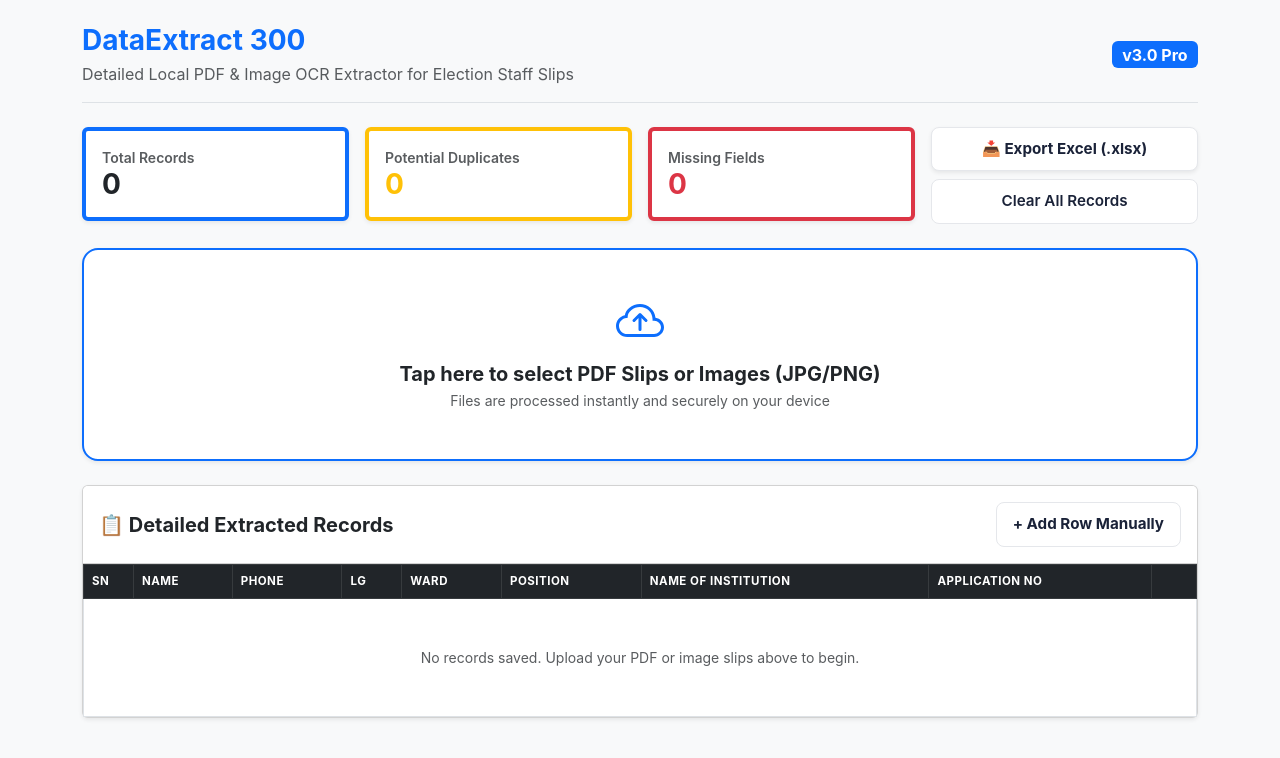
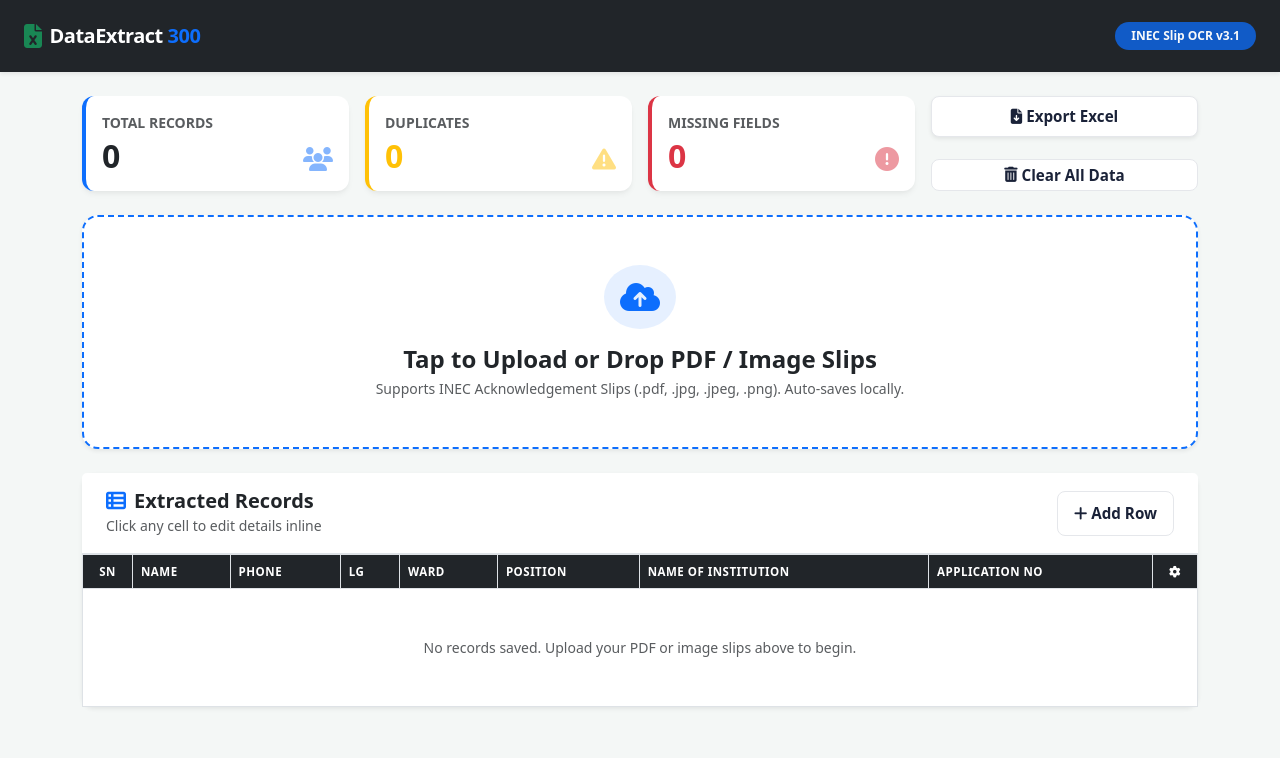
Before and after one commit to gongolatechlab/dataextract-300, a plain HTML site: page index.html in a window 1280 px wide. Drawn offline with nearby package versions, Linux system fonts and the light colour scheme; a script that the page names is missing.

Commit message:
Upgrade page layout with modern Bootstrap cards, FontAwesome icons, and sleek styling

```diff
--- a/index.html
+++ b/index.html
@@ -3,78 +3,114 @@
 <head>
     <meta charset="UTF-8">
     <meta name="viewport" content="width=device-width, initial-scale=1.0">
-    <title>DataExtract 300 - Advanced INEC Slip Extractor</title>
+    <title>DataExtract 300 - Election Staff Extractor</title>
     <link href="https://cdn.jsdelivr.net/npm/bootstrap@5.3.0/css/bootstrap.min.css" rel="stylesheet">
+    <link href="https://cdnjs.cloudflare.com/ajax/libs/font-awesome/6.4.0/css/all.min.css" rel="stylesheet">
     <link rel="stylesheet" href="style.css">
+    <style>
+        body { background-color: #f4f7f6; font-family: system-ui, -apple-system, sans-serif; }
+        .navbar-brand { font-weight: 800; letter-spacing: -0.5px; }
+        .card { border: none; border-radius: 12px; box-shadow: 0 4px 6px -1px rgba(0,0,0,0.05), 0 2px 4px -1px rgba(0,0,0,0.03); }
+        .stat-card { transition: transform 0.2s; }
+        .stat-card:hover { transform: translateY(-2px); }
+        #dropZone { border: 2px dashed #0d6efd !important; background: #ffffff; transition: all 0.3s ease; border-radius: 16px; }
+        #dropZone:hover, #dropZone.dragover { background: #f0f7ff !important; border-color: #0b5ed7 !important; }
+        .table-input { border: 1px solid transparent; background: transparent; width: 100%; padding: 4px 6px; border-radius: 4px; font-size: 0.875rem; }
+        .table-input:focus { border-color: #86b7fe; background: #fff; outline: 0; box-shadow: 0 0 0 0.25rem rgba(13, 110, 253, 0.25); }
+        .table-input:hover { border-color: #dee2e6; background: #fff; }
+        .table th { background-color: #212529 !important; color: white !important; font-weight: 600; white-space: nowrap; }
+    </style>
 </head>
-<body class="bg-light">
-    <div class="container py-4">
-        <header class="pb-3 mb-4 border-bottom d-flex justify-content-between align-items-center">
-            <div>
-                <h1 class="h3 fw-bold text-primary mb-1">DataExtract 300</h1>
-                <p class="text-muted mb-0">Detailed Local PDF & Image OCR Extractor for Election Staff Slips</p>
-            </div>
-            <div>
-                <span class="badge bg-primary fs-6">v3.0 Pro</span>
-            </div>
-        </header>
+<body>
+    <!-- Top Navigation -->
+    <nav class="navbar navbar-dark bg-dark shadow-sm py-3">
+        <div class="container-fluid px-4">
+            <a class="navbar-brand d-flex align-items-center gap-2" href="#">
+                <i class="fa-solid fa-file-excel text-success fs-4"></i>
+                <span>DataExtract <span class="text-primary">300</span></span>
+            </a>
+            <span class="badge bg-primary bg-opacity-75 text-light px-3 py-2 rounded-pill">INEC Slip OCR v3.1</span>
+        </div>
+    </nav>
 
+    <main class="container py-4">
+        <!-- Dashboard Statistics Cards -->
         <div class="row g-3 mb-4">
-            <div class="col-md-3">
-                <div class="card p-3 shadow-sm border-start border-primary border-4">
-                    <span class="text-muted small fw-semibold">Total Records</span>
-                    <h3 id="totalRecords" class="fw-bold mb-0">0</h3>
+            <div class="col-6 col-md-3">
+                <div class="card p-3 stat-card border-start border-primary border-4">
+                    <div class="text-muted small fw-semibold text-uppercase">Total Records</div>
+                    <div class="d-flex align-items-baseline justify-content-between mt-1">
+                        <h2 id="totalRecords" class="fw-bold mb-0 text-dark">0</h2>
+                        <i class="fa-solid fa-users text-primary opacity-50 fs-4"></i>
+                    </div>
                 </div>
             </div>
-            <div class="col-md-3">
-                <div class="card p-3 shadow-sm border-start border-warning border-4">
-                    <span class="text-muted small fw-semibold">Potential Duplicates</span>
-                    <h3 id="duplicateCount" class="fw-bold text-warning mb-0">0</h3>
+            <div class="col-6 col-md-3">
+                <div class="card p-3 stat-card border-start border-warning border-4">
+                    <div class="text-muted small fw-semibold text-uppercase">Duplicates</div>
+                    <div class="d-flex align-items-baseline justify-content-between mt-1">
+                        <h2 id="duplicateCount" class="fw-bold mb-0 text-warning">0</h2>
+                        <i class="fa-solid fa-triangle-exclamation text-warning opacity-50 fs-4"></i>
+                    </div>
                 </div>
             </div>
-            <div class="col-md-3">
-                <div class="card p-3 shadow-sm border-start border-danger border-4">
-                    <span class="text-muted small fw-semibold">Missing Fields</span>
-                    <h3 id="missingCount" class="fw-bold text-danger mb-0">0</h3>
+            <div class="col-6 col-md-3">
+                <div class="card p-3 stat-card border-start border-danger border-4">
+                    <div class="text-muted small fw-semibold text-uppercase">Missing Fields</div>
+                    <div class="d-flex align-items-baseline justify-content-between mt-1">
+                        <h2 id="missingCount" class="fw-bold mb-0 text-danger">0</h2>
+                        <i class="fa-solid fa-circle-exclamation text-danger opacity-50 fs-4"></i>
+                    </div>
                 </div>
             </div>
-            <div class="col-md-3 d-flex flex-column justify-content-between gap-2">
-                <button id="exportBtn" class="btn btn-success fw-bold w-100 shadow-sm">📥 Export Excel (.xlsx)</button>
-                <button id="clearBtn" class="btn btn-outline-danger btn-sm w-100">Clear All Records</button>
+            <div class="col-6 col-md-3 d-flex flex-column justify-content-between gap-2">
+                <button id="exportBtn" class="btn btn-success fw-bold w-100 shadow-sm py-2">
+                    <i class="fa-solid fa-file-arrow-down me-1"></i> Export Excel
+                </button>
+                <button id="clearBtn" class="btn btn-outline-danger btn-sm w-100 py-1">
+                    <i class="fa-solid fa-trash-can me-1"></i> Clear All Data
+                </button>
             </div>
         </div>
 
-        <div id="dropZone" class="p-5 mb-4 bg-white border border-2 border-dashed rounded-4 text-center shadow-sm position-relative" style="cursor: pointer; border-color: #0d6efd !important;">
+        <!-- File Upload DropZone -->
+        <div id="dropZone" class="p-5 mb-4 text-center shadow-sm position-relative" style="cursor: pointer;">
             <input type="file" id="fileInput" multiple accept=".pdf,.jpg,.jpeg,.png" class="d-none">
-            <div class="mb-2">
-                <svg xmlns="http://www.w3.org/2000/svg" width="48" height="48" fill="currentColor" class="bi bi-cloud-arrow-up text-primary mb-2" viewBox="0 0 16 16">
-                    <path fill-rule="evenodd" d="M7.646 5.146a.5.5 0 0 1 .708 0l2 2a.5.5 0 0 1-.708.708L8.5 6.707V10.5a.5.5 0 0 1-1 0V6.707L6.354 7.854a.5.5 0 1 1-.708-.708z"/>
-                    <path d="M4.406 3.342A5.53 5.53 0 0 1 8 2c2.69 0 4.923 2 5.166 4.579C14.758 6.804 16 8.137 16 9.773 16 11.569 14.502 13 12.687 13H3.781C1.708 13 0 11.366 0 9.318c0-1.763 1.266-3.223 2.942-3.593.143-.863.698-1.723 1.464-2.383m.653.757c-.757.653-1.153 1.44-1.153 2.056v.448l-.445.049C2.064 6.805 1 7.952 1 9.318 1 10.785 2.23 12 3.781 12h8.906C13.98 12 15 10.988 15 9.773c0-1.216-1.02-2.228-2.313-2.228h-.5v-.5C12.188 4.825 10.328 3 8 3a4.53 4.53 0 0 0-2.941 1.1z"/>
-                </svg>
+            <div class="mb-3">
+                <div class="bg-primary bg-opacity-10 text-primary rounded-circle d-inline-flex p-3">
+                    <i class="fa-solid fa-cloud-arrow-up fs-2"></i>
+                </div>
             </div>
-            <h5 class="fw-bold text-dark mb-1">Tap here to select PDF Slips or Images (JPG/PNG)</h5>
-            <p class="text-muted small mb-0">Files are processed instantly and securely on your device</p>
+            <h4 class="fw-bold text-dark mb-1">Tap to Upload or Drop PDF / Image Slips</h4>
+            <p class="text-muted small mb-0">Supports INEC Acknowledgement Slips (.pdf, .jpg, .jpeg, .png). Auto-saves locally.</p>
         </div>
 
+        <!-- Progress Bar -->
         <div id="progressContainer" class="card p-3 shadow-sm mb-4" style="display: none;">
             <div class="d-flex justify-content-between mb-2">
-                <span id="progressText" class="small fw-bold text-primary">Initializing processing...</span>
+                <span id="progressText" class="small fw-bold text-primary">Processing documents...</span>
             </div>
-            <div class="progress" style="height: 10px;">
+            <div class="progress" style="height: 8px;">
                 <div id="progressBar" class="progress-bar progress-bar-striped progress-bar-animated bg-primary" style="width: 0%"></div>
             </div>
         </div>
 
-        <div class="card shadow-sm mb-4">
-            <div class="card-header bg-white d-flex justify-content-between align-items-center py-3">
-                <h5 class="mb-0 fw-bold text-dark">📋 Detailed Extracted Records</h5>
-                <button id="addBtn" class="btn btn-sm btn-outline-primary fw-bold">+ Add Row Manually</button>
+        <!-- Extracted Records Table Card -->
+        <div class="card shadow-sm mb-5">
+            <div class="card-header bg-white d-flex justify-content-between align-items-center py-3 px-4 border-bottom">
+                <div>
+                    <h5 class="mb-0 fw-bold text-dark"><i class="fa-solid fa-table-list me-2 text-primary"></i>Extracted Records</h5>
+                    <small class="text-muted">Click any cell to edit details inline</small>
+                </div>
+                <button id="addBtn" class="btn btn-sm btn-primary fw-semibold px-3">
+                    <i class="fa-solid fa-plus me-1"></i> Add Row
+                </button>
             </div>
-            <div class="table-responsive">
-                <table class="table table-bordered table-hover mb-0 align-middle small">
-                    <thead class="table-dark">
+            <div class="table-responsive" style="max-height: 600px;">
+                <table class="table table-bordered table-hover mb-0 align-middle small text-nowrap">
+                    <thead>
                         <tr>
-                            <th style="width: 50px;">SN</th>
+                            <th style="width: 50px;" class="text-center">SN</th>
                             <th>Name</th>
                             <th>Phone</th>
                             <th>Lg</th>
@@ -82,19 +118,23 @@
                             <th>Position</th>
                             <th>Name of institution</th>
                             <th>Application No</th>
-                            <th style="width: 45px;"></th>
+                            <th style="width: 45px;" class="text-center"><i class="fa-solid fa-gear"></i></th>
                         </tr>
                     </thead>
                     <tbody id="tableBody">
                         <tr>
-                            <td colspan="9" class="text-center text-muted py-5">No records loaded yet. Upload your PDF or image slips above to begin extraction.</td>
+                            <td colspan="9" class="text-center text-muted py-5">
+                                <i class="fa-regular fa-folder-open fs-2 mb-2 d-block text-secondary opacity-50"></i>
+                                No records found. Upload your files above to start extraction.
+                            </td>
                         </tr>
                     </tbody>
                 </table>
             </div>
         </div>
-    </div>
+    </main>
 
+    <!-- Required CDNs -->
     <script src="https://cdnjs.cloudflare.com/ajax/libs/pdf.js/3.11.174/pdf.min.js"></script>
     <script>
         pdfjsLib.GlobalWorkerOptions.workerSrc = 'https://cdnjs.cloudflare.com/ajax/libs/pdf.js/3.11.174/pdf.worker.min.js';
```
